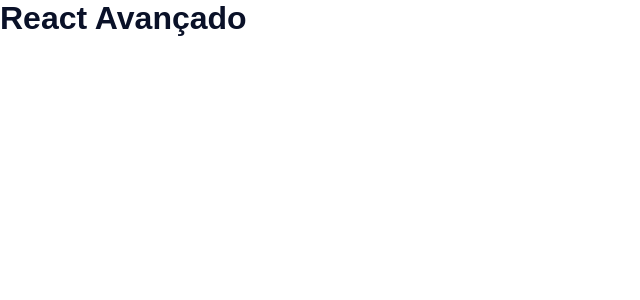
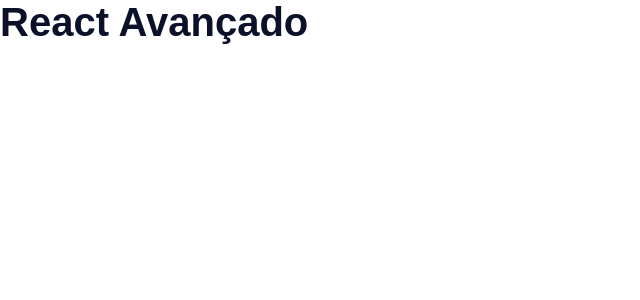
Before and after one commit to MarcusViniciusBarcelos/landing-pages-com-react, a React (Create React App) app: page / in a window 1280 px wide. Shown: the top 300 px of the page, without its empty margins (0-640 px from the left). Built offline with nearby package versions, Linux system fonts and the light colour scheme.

Commit message:
Criando o componente de Heading

```diff
--- a/src/components/Heading/index.jsx
+++ b/src/components/Heading/index.jsx
@@ -1,11 +1,29 @@
 import P from 'prop-types';
 import * as Styled from './styles';
 
-export const Heading = ({ children, light = false }) => {
-  return <Styled.Title light={light}>{children}</Styled.Title>;
+export const Heading = ({
+  children,
+  colorDark = true,
+  as = 'h1',
+  size = 'big',
+  uppercase = false,
+}) => {
+  return (
+    <Styled.Title
+      colorDark={colorDark}
+      as={as}
+      size={size}
+      uppercase={uppercase}
+    >
+      {children}
+    </Styled.Title>
+  );
 };
 
 Heading.propTypes = {
   children: P.node.isRequired,
-  light: P.bool.isRequired,
+  colorDark: P.bool.isRequired,
+  as: P.oneOf(['h1', 'h2', 'h3', 'h4', 'h5', 'h6']).isRequired,
+  size: P.oneOf(['small', 'medium', 'big', 'huge']).isRequired,
+  uppercase: P.bool.isRequired,
 };
--- a/src/components/Heading/stories.jsx
+++ b/src/components/Heading/stories.jsx
@@ -5,11 +5,9 @@
   component: Heading,
   args: {
     children: 'O texto está escuro',
-    light: false,
   },
   argTypes: {
     children: { type: 'string' },
-    light: { type: 'boolean' },
   },
   parameters: {
     backgrounds: {
@@ -19,7 +17,7 @@
 };
 
 export const Light = (args) => <Heading {...args} />;
-export const Dark = (args) => <Heading {...args} light={true} />;
+export const Dark = (args) => <Heading {...args} />;
 
 Light.parameters = {
   backgrounds: {
@@ -28,5 +26,5 @@
 };
 Dark.args = {
   children: 'O texto está claro',
-  light: true,
+  colorDark: false,
 };
--- a/src/components/Heading/styles.js
+++ b/src/components/Heading/styles.js
@@ -1,5 +1,27 @@
 import styled, { css } from 'styled-components';
 
+const titleSize = {
+  small: (theme) => css`
+    font-size: ${theme.font.sizes.medium};
+  `,
+  medium: (theme) => css`
+    font-size: ${theme.font.sizes.large};
+  `,
+  big: (theme) => css`
+    font-size: ${theme.font.sizes.xlarge};
+  `,
+  huge: (theme) => css`
+    font-size: ${theme.font.sizes.xhuge};
+  `,
+};
+
+const titleCase = (uppercase) => css`
+  text-transform: ${uppercase ? 'uppercase' : 'none'};
+`;
+
 export const Title = styled.h1`
-${({ theme, light }) => css`
-  color: ${light ? theme.colors.white : theme.colors.primaryColor};`}`;
+${({ theme, colorDark, size, uppercase }) => css`
+  color: ${colorDark ? theme.colors.primaryColor : theme.colors.white};
+  ${titleSize[size](theme)};
+  ${titleCase(uppercase)};
+`}`;
--- a/src/styles/global-styles.js
+++ b/src/styles/global-styles.js
@@ -6,6 +6,7 @@
   * {
       margin: 0;
       padding: 0;
+      box-sizing: border-box;
     }
 
   html {
@@ -16,7 +17,7 @@
     font-size: 1.6rem;
     font-family: ${({ theme }) => theme.font.family.default};
   }
-  h1 {
+  h1, h2, h3, h4, h5, h6 {
     font-family: ${({ theme }) => theme.font.family.secondary};
   }
 `;
--- a/src/styles/theme.js
+++ b/src/styles/theme.js
@@ -9,5 +9,15 @@
       default: "'Open Sans', sans-serif",
       secondary: "'Montserrat', sans-serif",
     },
+    sizes: {
+      xsmall: '0.8rem',
+      small: '1.6rem',
+      medium: '2.4rem',
+      large: '3.2rem',
+      xlarge: '4.0rem',
+      xxlarge: '4.8rem',
+      huge: '5.6rem',
+      xhuge: '6.4rem',
+    },
   },
 };
```
Also changed, not shown: .eslintrc.js.
